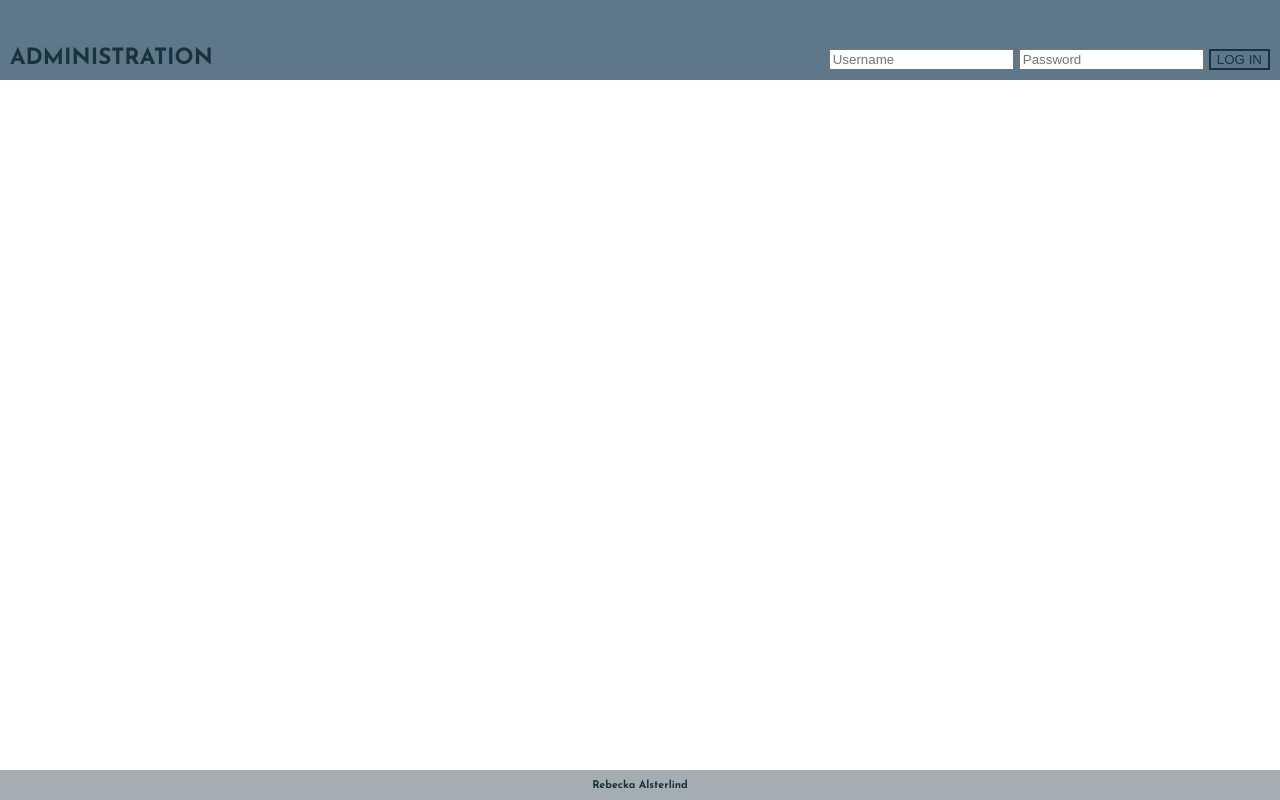
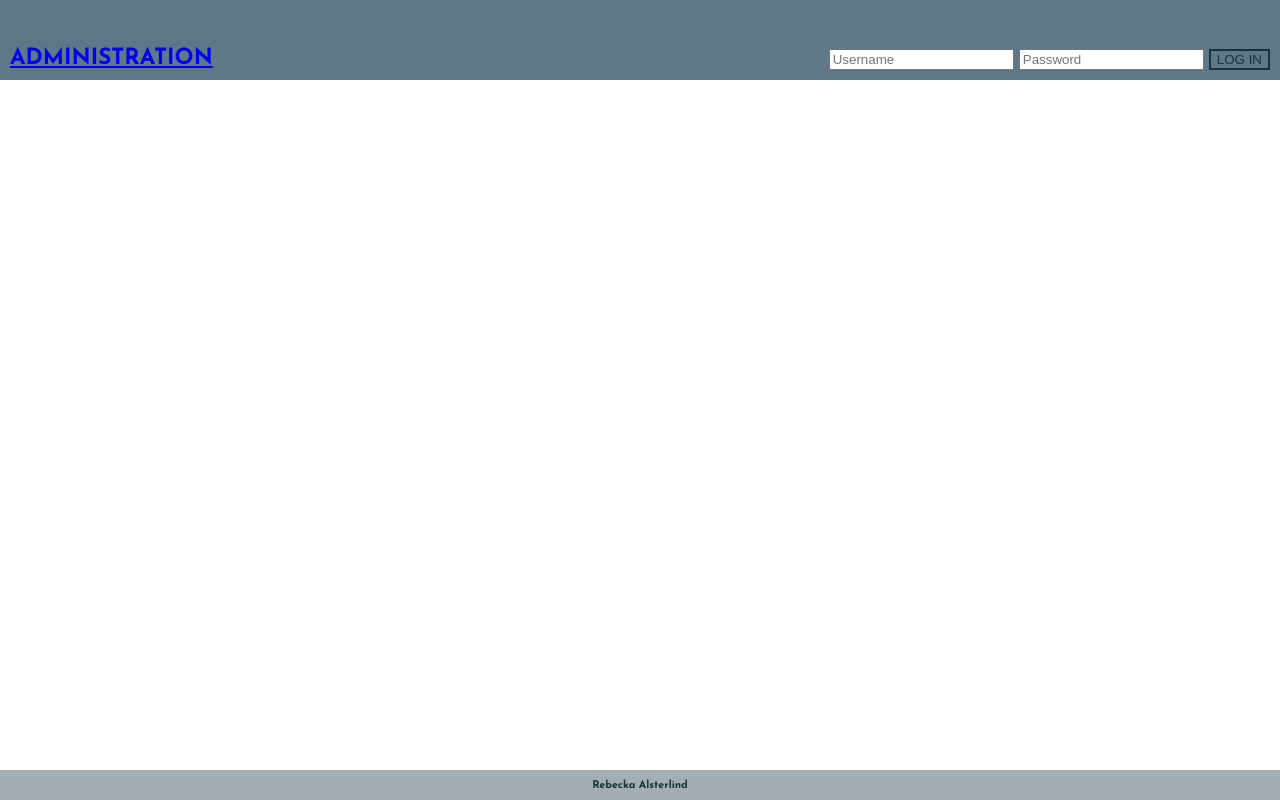
Before and after one commit to rebeckaalsterlind/inl-mning-nyhetsbrev-backEnd, a website: page public/index.html in a window 1280 px wide. Drawn offline with Linux system fonts and the light colour scheme.

Commit message:
link on logo

```diff
--- a/public/index.html
+++ b/public/index.html
@@ -10,7 +10,7 @@
 <body>
   <header>
     <section>
-      <h1 id="logo">Administration</h1>
+      <a href="https://newsletter-with-mongo.herokuapp.com/"><h1 id="logo">Administration</h1></a>
   </section>
   <aside>
    <form action="admin" method="post">
```
